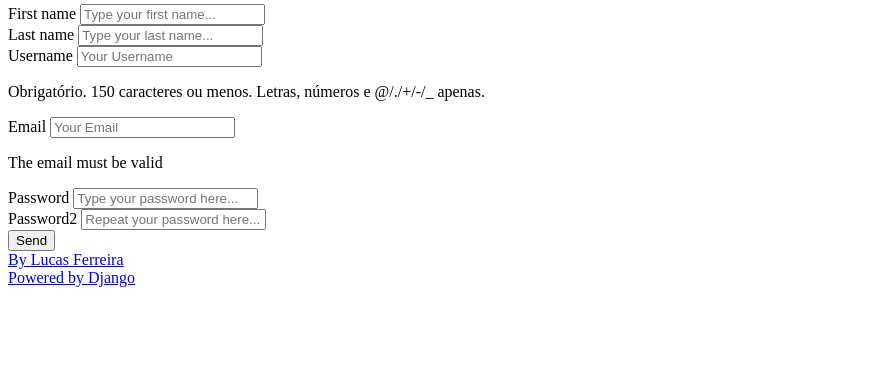
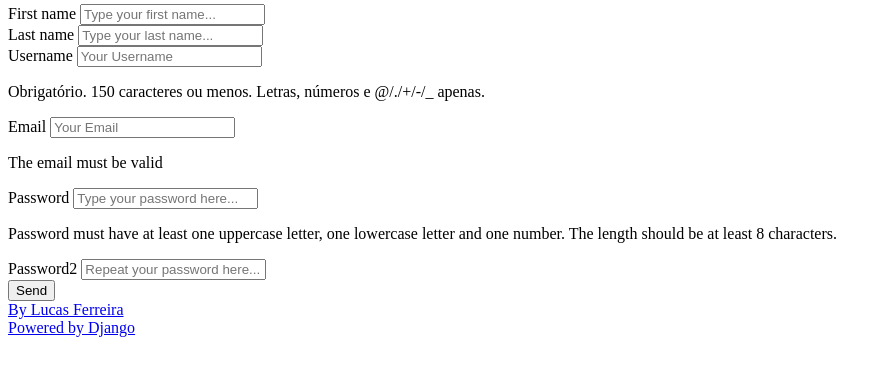
Before and after one commit to Lucassilva00/curso-django-projeto1, a Django app: page /authors/register/ in a window 1280 px wide. Shown: the part 164-540 px from the top of the page, without its empty margins (0-891 px from the left). Run offline with Django 4.2, Linux system fonts and the light colour scheme; some libraries are stand-ins or nearby versions.

Commit message:
Utilizando clean para validar o formulário

```diff
--- a/authors/forms.py
+++ b/authors/forms.py
@@ -49,7 +49,11 @@ class RegisterForm(forms.ModelForm):
 
         # Altera os help texts
         help_texts = {
-            'email': 'The email must be valid'
+            'email': 'The email must be valid',
+            'password': 'Password must have at least one uppercase letter, '
+            'one lowercase letter and one number. The length should be '
+            'at least 8 characters.'
+
         }
 
         # Altera as mensagens de erro
@@ -68,6 +72,7 @@ class RegisterForm(forms.ModelForm):
                 'placeholder': 'Type your password here...'
             }),
         }
+    # método clean_"alguma coisa" serve para o campo."
 
     def clean_password(self):
         data = self.cleaned_data.get('password')
@@ -91,3 +96,20 @@ class RegisterForm(forms.ModelForm):
                 params={'value': '"John Doe"'})
 
         return data
+    # método para validar o formulário como um todo
+
+    def clean(self):
+        cleaned_data = super().clean()
+
+        password = cleaned_data.get('password')
+        password2 = cleaned_data.get('password2')
+
+        if password != password2:
+            password_confirmation_error = ValidationError(
+                'Password and password2 must be equal.', code='invalid')
+
+            raise ValidationError({'password': password_confirmation_error,  # noqa E501
+                                   'password2': [
+                                       password_confirmation_error,
+                                       # 'Another error',(Exemplo usado para saber que pode ser passado uma lista e pode passar string também)
+                                   ]})
--- a/authors/templates/authors/pages/register_view.html
+++ b/authors/templates/authors/pages/register_view.html
@@ -26,6 +26,16 @@
                 {% endfor %}
             </div>
 
+            {% if form.errors %}
+            <div class="form-content form-content-grid">
+                <div class="form-group">
+                    <div class="message message-error">
+                        There are errors in the form, please fix it and send again.
+                    </div>
+                </div>
+            </div>
+            {% endif %}
+
             <div class="form-content form-content-grid">
                 <div class="form-group">
                     <button type="submit">Send</button>
```
